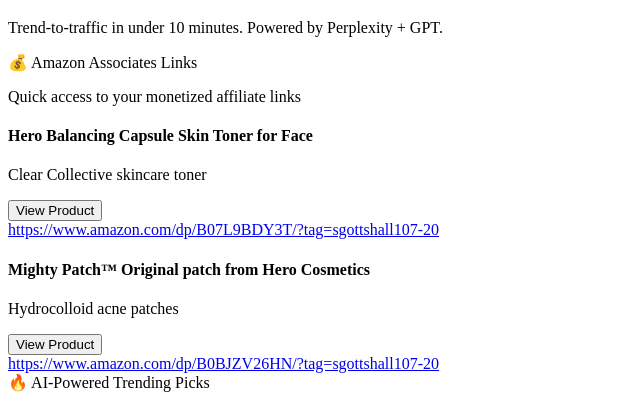
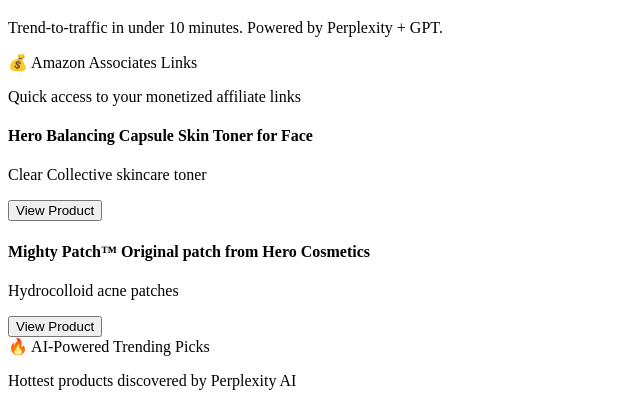
Before and after one commit to sgottshall1997/ScriptTok, a React (Vite) app in the folder client/: page / in a window 1280 px wide. Shown: the part 820-1224 px from the top of the page, without its empty margins (0-640 px from the left). Built offline with nearby package versions, Linux system fonts and the light colour scheme; no server answers.

Commit message:
Restored to '6341b1c3bfc94d63a548c3c1dea6dba12bfa2c21'
Replit-Restored-To: 6341b1c3bfc94d63a548c3c1dea6dba12bfa2c21

```diff
--- a/client/src/pages/Dashboard.tsx
+++ b/client/src/pages/Dashboard.tsx
@@ -163,8 +163,7 @@ const Dashboard = () => {
         </CardHeader>
         <CardContent>
           <div className="grid grid-cols-1 md:grid-cols-2 gap-4">
-            <div className="p-3 bg-white rounded-lg border border-green-200">
-              <div className="flex items-center justify-between mb-3">
+            <div className="flex items-center justify-between p-3 bg-white rounded-lg border border-green-200">
               <div className="flex-1">
                 <h4 className="font-medium text-gray-900">Hero Balancing Capsule Skin Toner for Face</h4>
                 <p className="text-sm text-gray-600">Clear Collective skincare toner</p>
@@ -180,19 +179,7 @@ const Dashboard = () => {
                 View Product
               </Button>
             </div>
-              <div className="border-t border-green-100 pt-2">
-                <a
-                  href="https://www.amazon.com/dp/B07L9BDY3T/?tag=sgottshall107-20"
-                  target="_blank"
-                  rel="noopener noreferrer"
-                  className="text-xs text-green-600 hover:text-green-800 hover:underline break-all"
-                >
-                  https://www.amazon.com/dp/B07L9BDY3T/?tag=sgottshall107-20
-                </a>
-              </div>
-            </div>
-            <div className="p-3 bg-white rounded-lg border border-green-200">
-              <div className="flex items-center justify-between mb-3">
+            <div className="flex items-center justify-between p-3 bg-white rounded-lg border border-green-200">
               <div className="flex-1">
                 <h4 className="font-medium text-gray-900">Mighty Patch™ Original patch from Hero Cosmetics</h4>
                 <p className="text-sm text-gray-600">Hydrocolloid acne patches</p>
@@ -207,17 +194,6 @@ const Dashboard = () => {
               >
                 View Product
               </Button>
-              </div>
-              <div className="border-t border-green-100 pt-2">
-                <a
-                  href="https://www.amazon.com/dp/B0BJZV26HN/?tag=sgottshall107-20"
-                  target="_blank"
-                  rel="noopener noreferrer"
-                  className="text-xs text-green-600 hover:text-green-800 hover:underline break-all"
-                >
-                  https://www.amazon.com/dp/B0BJZV26HN/?tag=sgottshall107-20
-                </a>
-              </div>
             </div>
           </div>
         </CardContent>
```
Lines whose indentation alone changed are shown as unchanged.
